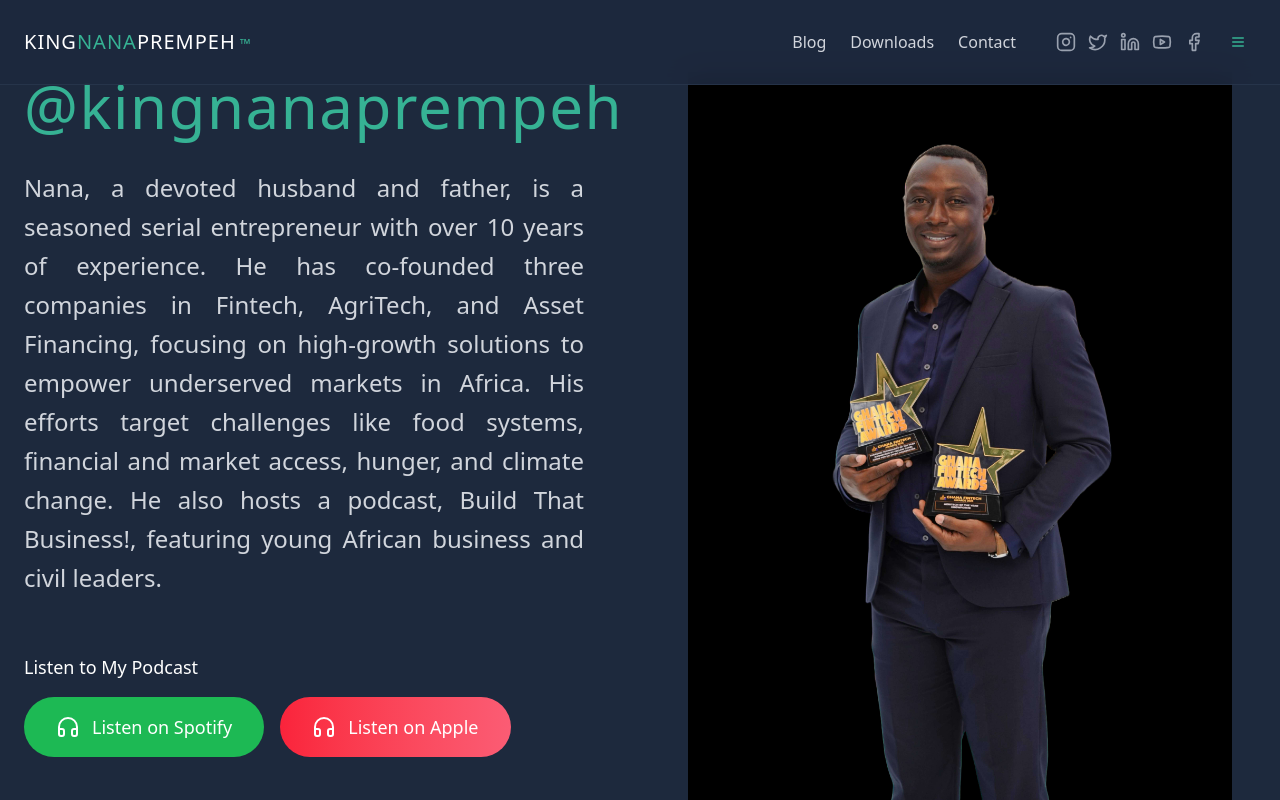
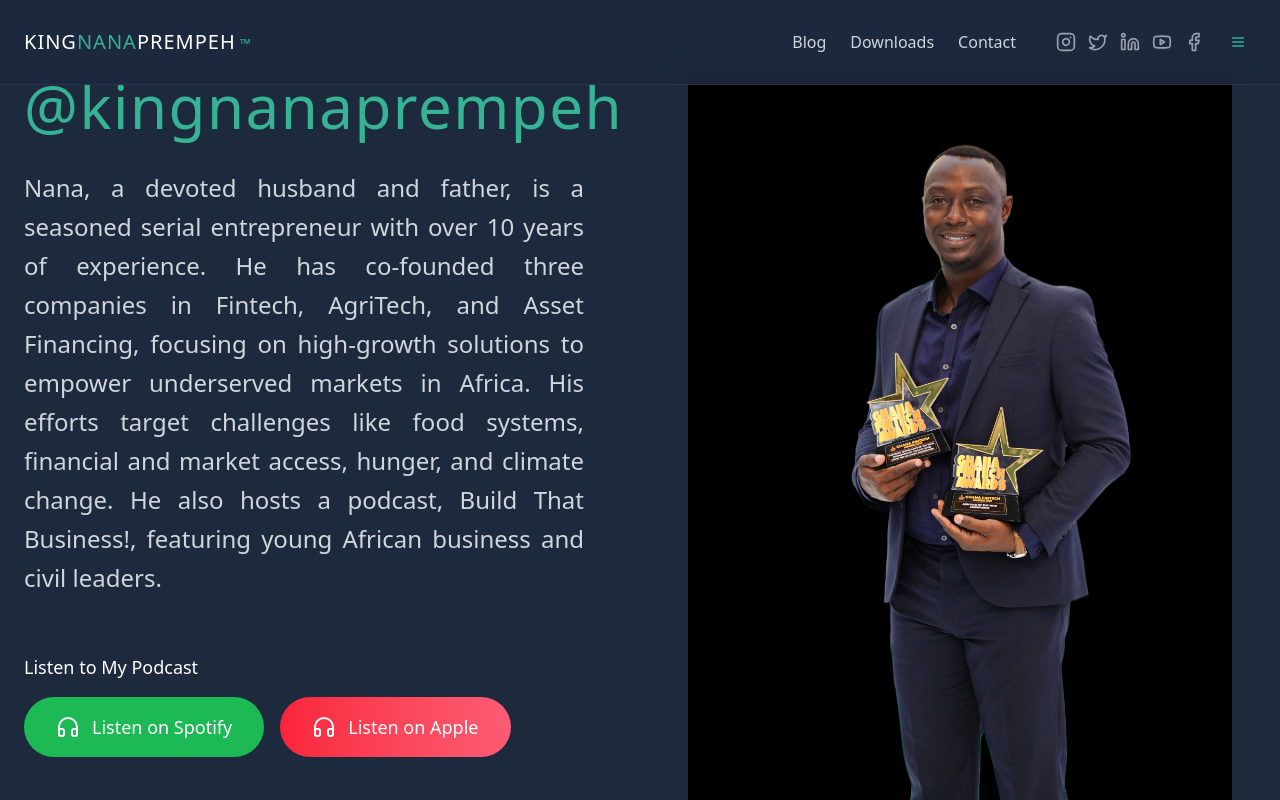
Before and after one commit to kingnanaprempeh/v0-entrepreneur-website, a Next.js app: page / in a window 1280 px wide. Shown: the top 800 px of the page. Built offline with nearby package versions, Linux system fonts and the light colour scheme.

Commit message:
feat: update homepage portrait with best image
Replace homepage image with new professional studio portrait.

Co-authored-by: kingnanaprempeh <55324671+kingnanaprempeh@users.noreply.github.com>

```diff
--- a/app/page.tsx
+++ b/app/page.tsx
@@ -127,8 +127,8 @@ export default function HomePage() {
             <div className="relative lg:block hidden">
               <div className="relative w-full max-w-3xl ml-auto aspect-auto bg-slate-800 rounded-lg p-6">
                 <img
-                  src="/nana-studio-portrait.png"
-                  alt="King Nana Prempeh - Professional Studio Portrait"
+                  src="/nana-best-portrait.png"
+                  alt="King Nana Prempeh - Professional Studio Portrait with Awards"
                   className="w-full h-full object-contain"
                 />
               </div>
@@ -137,8 +137,8 @@ export default function HomePage() {
             {/* Mobile Portrait - Full Width on Small Screens */}
             <div className="lg:hidden relative w-full max-w-xl mx-auto aspect-auto mt-8 bg-slate-800 rounded-lg p-6">
               <img
-                src="/nana-studio-portrait.png"
-                alt="King Nana Prempeh - Professional Studio Portrait"
+                src="/nana-best-portrait.png"
+                alt="King Nana Prempeh - Professional Studio Portrait with Awards"
                 className="w-full h-full object-contain"
               />
             </div>
```
Also changed, not shown: public/nana-best-portrait.png (added).
